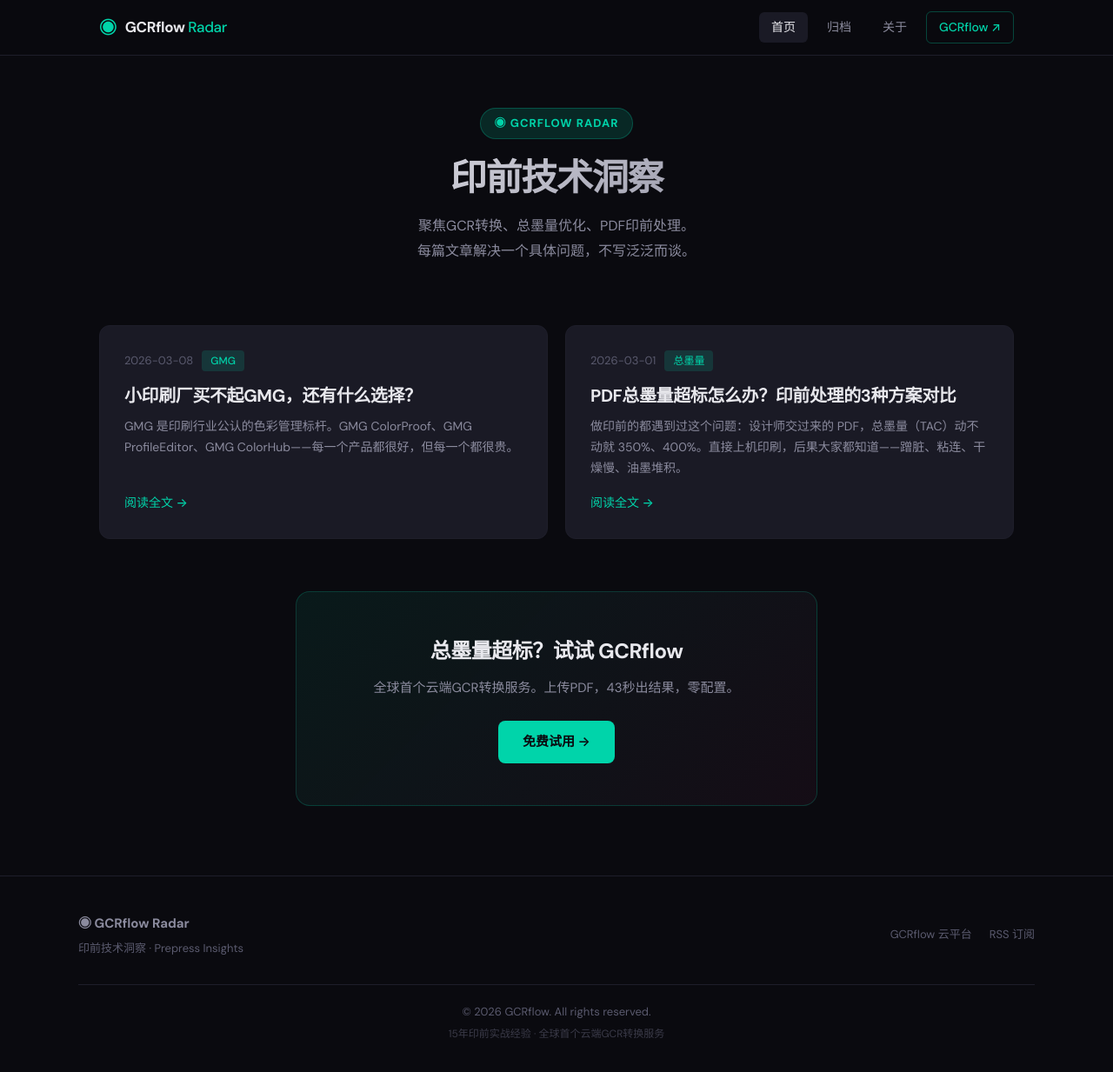
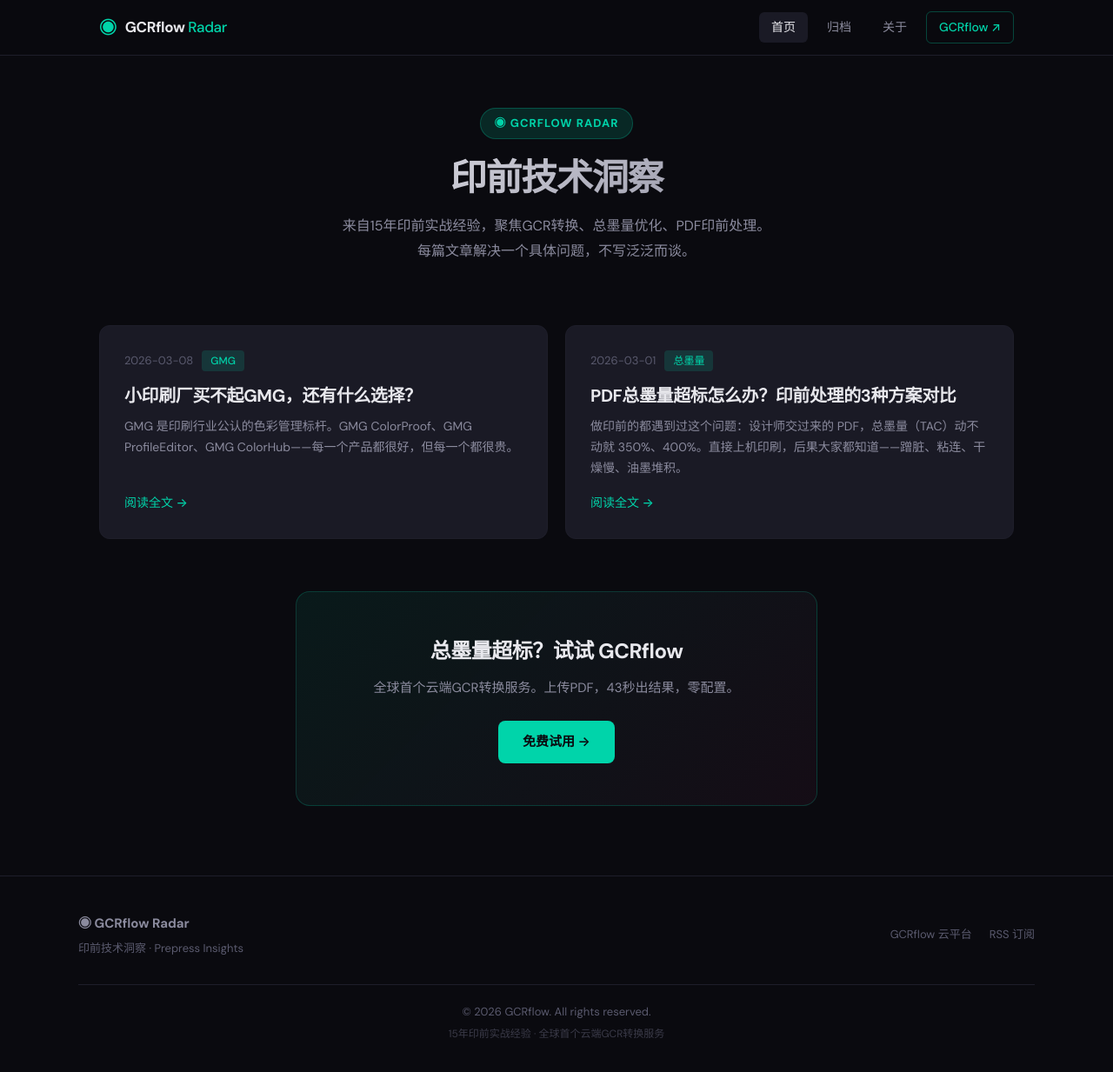
Before and after one commit to L6891244/gcrflow-radar, a Jekyll site: the page built from index.html, in a window 1280 px wide and 1240 px high. Shown: the top 1233 px of the window at 87% size. Built offline with Jekyll 4.4.1, drawn with Linux system fonts in a browser that asks for light colours; the list of posts is cut into pages by our own code.

Commit message:
Modify hero subtitle and remove pagination
Updated subtitle with additional experience detail and removed pagination section.

```diff
--- a/_layouts/home.html
+++ b/_layouts/home.html
@@ -7,7 +7,7 @@
   <div class="hero-inner">
     <div class="hero-badge">◉ GCRflow Radar</div>
     <h1 class="hero-title">印前技术洞察</h1>
-    <p class="hero-subtitle">聚焦GCR转换、总墨量优化、PDF印前处理。<br>每篇文章解决一个具体问题，不写泛泛而谈。</p>
+    <p class="hero-subtitle">来自15年印前实战经验，聚焦GCR转换、总墨量优化、PDF印前处理。<br>每篇文章解决一个具体问题，不写泛泛而谈。</p>
   </div>
 </section>
 
@@ -31,18 +31,6 @@
     {% endfor %}
   </div>
 
-  <!-- Pagination -->
-  {% if paginator.total_pages > 1 %}
-  <nav class="pagination">
-    {% if paginator.previous_page %}
-    <a href="{{ paginator.previous_page_path | relative_url }}" class="pagination-btn">← 上一页</a>
-    {% endif %}
-    <span class="pagination-info">{{ paginator.page }} / {{ paginator.total_pages }}</span>
-    {% if paginator.next_page %}
-    <a href="{{ paginator.next_page_path | relative_url }}" class="pagination-btn">下一页 →</a>
-    {% endif %}
-  </nav>
-  {% endif %}
 </section>
 
 <!-- CTA -->
```
